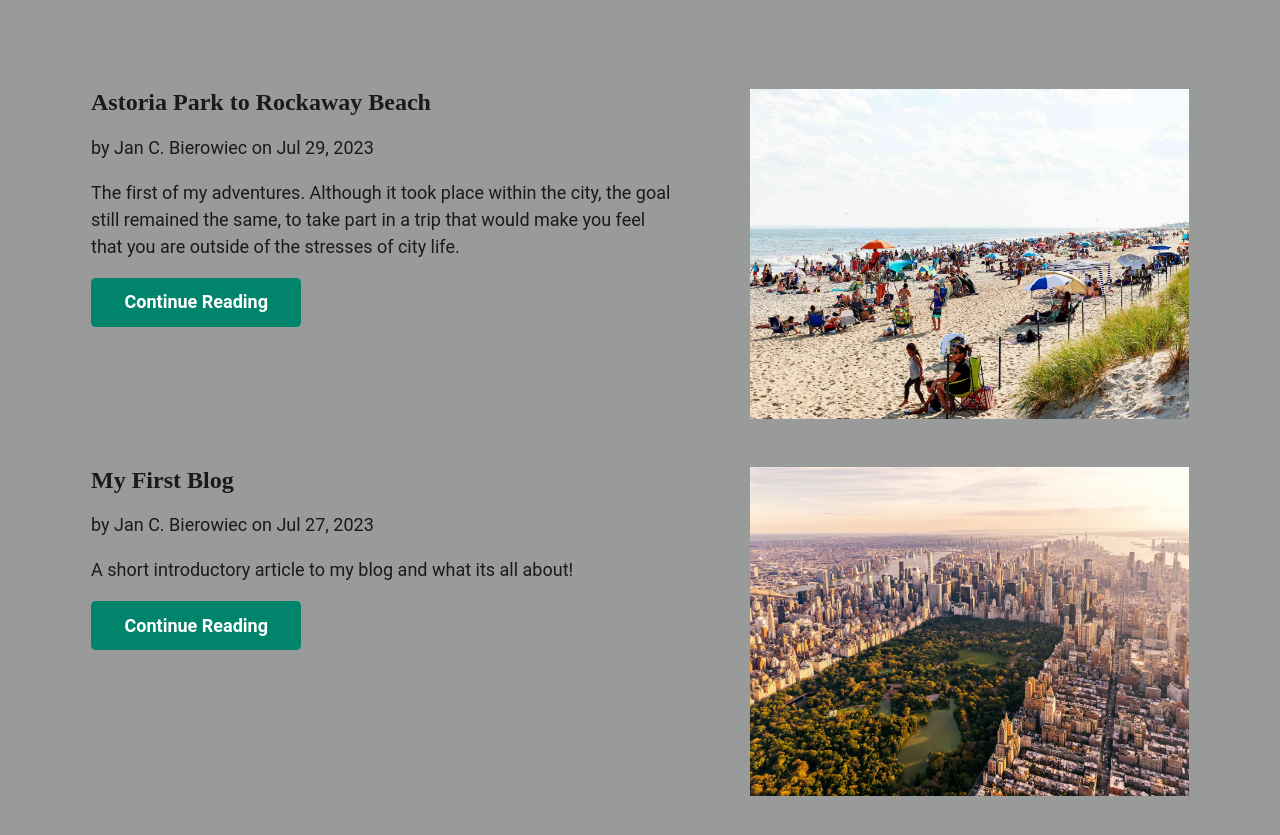
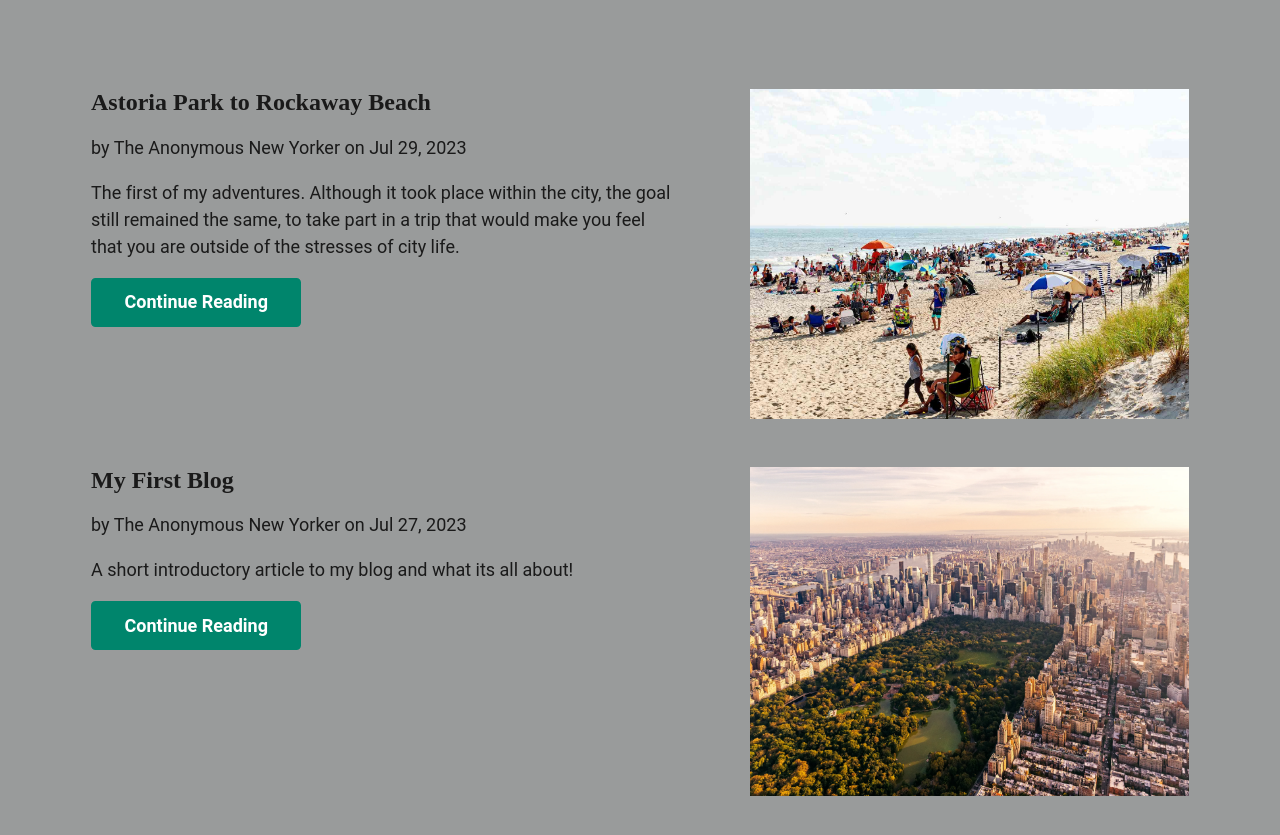
Before and after one commit to jbierowiec/janekbikes, an Eleventy site: page src/index.njk in a window 1280 px wide. Shown: the part 980-1815 px from the top of the page. Built offline with nearby package versions, Linux system fonts and the light colour scheme; Eleventy itself is replaced by a stand-in of ours; files that its build step writes are made by us from their sources.

Commit message:
seventeenth commit

```diff
--- a/src/blog/2023-07-27-my-first-article.md
+++ b/src/blog/2023-07-27-my-first-article.md
@@ -1,6 +1,6 @@
 ---
 title: My First Blog
-author: Jan C. Bierowiec
+author: The Anonymous New Yorker
 date: 2023-07-27
 tags: ["post", "featured"]
 image: /assets/blog/article-1.jpg
--- a/src/blog/2023-07-29-astoria-park-to-rockaway-beach.md
+++ b/src/blog/2023-07-29-astoria-park-to-rockaway-beach.md
@@ -4,7 +4,7 @@ description: >-
   The first of my adventures. Although it took place within the city, the goal
   still remained the same, to take part in a trip that would make you feel that
   you are outside of the stresses of city life.
-author: Jan C. Bierowiec
+author: The Anonymous New Yorker
 date: 2023-07-29T22:53:34.853Z
 tags:
   - post
```
